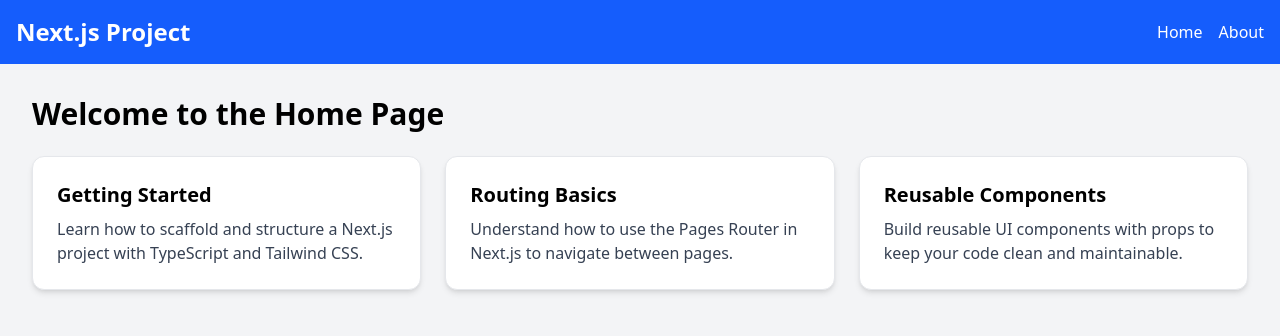
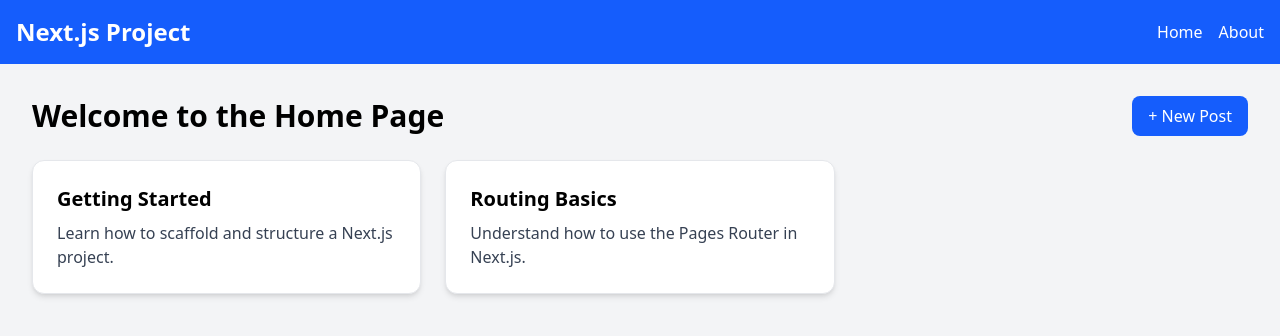
Before and after one commit to sakachris/alx-project-0x02-setup, a Next.js app in the folder alx-project-0x02/: page /home in a window 1280 px wide. Shown: the top 336 px of the page. Built offline with nearby package versions, Linux system fonts and the light colour scheme.

Commit message:
modal component

```diff
--- /dev/null
+++ b/alx-project-0x02/components/common/PostModal.tsx
@@ -0,0 +1,78 @@
+import React, { useState } from "react";
+import { type PostModalProps } from "@/interfaces";
+
+const PostModal: React.FC<PostModalProps> = ({
+  isOpen,
+  onClose,
+  onAddPost,
+}) => {
+  const [title, setTitle] = useState("");
+  const [content, setContent] = useState("");
+
+  const handleSubmit = (e: React.FormEvent) => {
+    e.preventDefault();
+    if (title.trim() && content.trim()) {
+      onAddPost(title, content);
+      setTitle("");
+      setContent("");
+      onClose();
+    }
+  };
+
+  if (!isOpen) return null;
+
+  return (
+    <div className="fixed inset-0 flex items-center justify-center bg-black/50 z-50">
+      <div className="bg-white rounded-xl shadow-lg w-full max-w-md p-6">
+        <h2 className="text-2xl font-semibold mb-4 text-gray-800">
+          Create New Post
+        </h2>
+        <form onSubmit={handleSubmit} className="space-y-4">
+          <div>
+            <label className="block text-sm font-medium text-gray-700 mb-1">
+              Title
+            </label>
+            <input
+              type="text"
+              value={title}
+              onChange={(e) => setTitle(e.target.value)}
+              className="w-full border border-gray-300 rounded-lg px-3 py-2 focus:ring-2 focus:ring-blue-500 focus:outline-none"
+              placeholder="Enter post title"
+              required
+            />
+          </div>
+          <div>
+            <label className="block text-sm font-medium text-gray-700 mb-1">
+              Content
+            </label>
+            <textarea
+              value={content}
+              onChange={(e) => setContent(e.target.value)}
+              className="w-full border border-gray-300 rounded-lg px-3 py-2 focus:ring-2 focus:ring-blue-500 focus:outline-none"
+              placeholder="Enter post content"
+              rows={4}
+              required
+            />
+          </div>
+          <div className="flex justify-end space-x-3">
+            <button
+              type="button"
+              onClick={onClose}
+              className="px-4 py-2 rounded-lg bg-gray-200 text-gray-700 hover:bg-gray-300 transition"
+            >
+              Cancel
+            </button>
+            <button
+              type="submit"
+              className="px-4 py-2 rounded-lg bg-blue-600 text-white hover:bg-blue-700 transition"
+            >
+              Add Post
+            </button>
+          </div>
+        </form>
+      </div>
+    </div>
+  );
+};
+
+export default PostModal;
--- a/alx-project-0x02/interfaces/index.ts
+++ b/alx-project-0x02/interfaces/index.ts
@@ -2,3 +2,9 @@
   title: string;
   content: string;
 }
+
+export interface PostModalProps {
+  isOpen: boolean;
+  onClose: () => void;
+  onAddPost: (title: string, content: string) => void;
+}
--- a/alx-project-0x02/pages/home.tsx
+++ b/alx-project-0x02/pages/home.tsx
@@ -1,8 +1,26 @@
+import { useState } from "react";
 import Head from "next/head";
 import Header from "@/components/layout/Header";
 import Card from "@/components/common/Card";
+import PostModal from "@/components/common/PostModal";
 
 export default function HomePage() {
+  const [isModalOpen, setIsModalOpen] = useState(false);
+  const [posts, setPosts] = useState([
+    {
+      title: "Getting Started",
+      content: "Learn how to scaffold and structure a Next.js project.",
+    },
+    {
+      title: "Routing Basics",
+      content: "Understand how to use the Pages Router in Next.js.",
+    },
+  ]);
+
+  const handleAddPost = (title: string, content: string) => {
+    setPosts([...posts, { title, content }]);
+  };
+
   return (
     <>
       <Head>
@@ -10,23 +28,61 @@
       </Head>
       <Header />
       <main className="p-8 bg-gray-100 min-h-screen">
-        <h1 className="text-3xl font-bold mb-6">Welcome to the Home Page</h1>
+        <div className="flex justify-between items-center mb-6">
+          <h1 className="text-3xl font-bold">Welcome to the Home Page</h1>
+          <button
+            onClick={() => setIsModalOpen(true)}
+            className="px-4 py-2 rounded-lg bg-blue-600 text-white hover:bg-blue-700 transition"
+          >
+            + New Post
+          </button>
+        </div>
 
         <div className="grid gap-6 md:grid-cols-2 lg:grid-cols-3">
-          <Card
-            title="Getting Started"
-            content="Learn how to scaffold and structure a Next.js project with TypeScript and Tailwind CSS."
-          />
-          <Card
-            title="Routing Basics"
-            content="Understand how to use the Pages Router in Next.js to navigate between pages."
-          />
-          <Card
-            title="Reusable Components"
-            content="Build reusable UI components with props to keep your code clean and maintainable."
-          />
+          {posts.map((post, index) => (
+            <Card key={index} title={post.title} content={post.content} />
+          ))}
         </div>
       </main>
+
+      <PostModal
+        isOpen={isModalOpen}
+        onClose={() => setIsModalOpen(false)}
+        onAddPost={handleAddPost}
+      />
     </>
   );
 }
+
+// import Head from "next/head";
+// import Header from "@/components/layout/Header";
+// import Card from "@/components/common/Card";
+
+// export default function HomePage() {
+//   return (
+//     <>
+//       <Head>
+//         <title>Home | NextJS Project</title>
+//       </Head>
+//       <Header />
+//       <main className="p-8 bg-gray-100 min-h-screen">
+//         <h1 className="text-3xl font-bold mb-6">Welcome to the Home Page</h1>
+
+//         <div className="grid gap-6 md:grid-cols-2 lg:grid-cols-3">
+//           <Card
+//             title="Getting Started"
+//             content="Learn how to scaffold and structure a Next.js project with TypeScript and Tailwind CSS."
+//           />
+//           <Card
+//             title="Routing Basics"
+//             content="Understand how to use the Pages Router in Next.js to navigate between pages."
+//           />
+//           <Card
+//             title="Reusable Components"
+//             content="Build reusable UI components with props to keep your code clean and maintainable."
+//           />
+//         </div>
+//       </main>
+//     </>
+//   );
+// }
```
